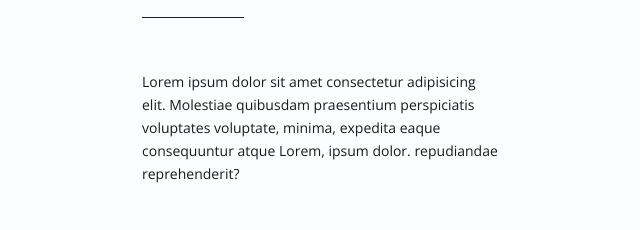
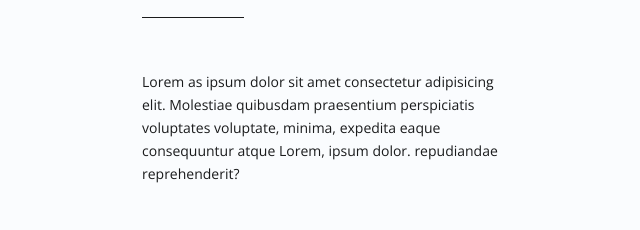
Before and after one commit to bpplaysguitar/ytcreators, a plain HTML site: page index.html in a window 1280 px wide. Shown: the part 276-506 px from the top of the page, 320-960 px from the left. Drawn offline with nearby package versions, Linux system fonts and the light colour scheme.

Commit message:
testUpdate1

```diff
--- a/index.html
+++ b/index.html
@@ -21,7 +21,7 @@
       <h1 class="home-title">YouTube Creators</h1>
       <span class="home-spacer"></span>
       <p class="home-subtext">
-        Lorem ipsum dolor sit amet consectetur adipisicing elit. Molestiae quibusdam praesentium perspiciatis voluptates voluptate, minima, expedita eaque consequuntur atque Lorem, ipsum dolor. repudiandae reprehenderit?
+        Lorem as ipsum dolor sit amet consectetur adipisicing elit. Molestiae quibusdam praesentium perspiciatis voluptates voluptate, minima, expedita eaque consequuntur atque Lorem, ipsum dolor. repudiandae reprehenderit?
       </p>
       <a href="#" class="home-cta">Support a Creator</a>
     </header>
```
